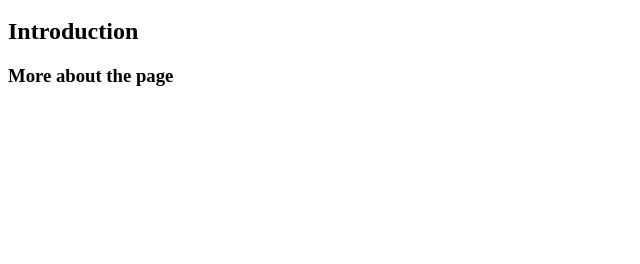
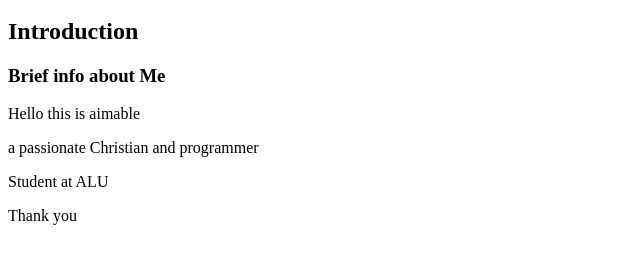
Before and after one commit to aimable0/alu-web-development, a plain HTML site: page html_basic/index.html in a window 1280 px wide. Shown: the part 386-650 px from the top of the page, without its empty margins (0-640 px from the left). Drawn offline with Linux system fonts and the light colour scheme.

Commit message:
adding a new tag

```diff
--- a/html_basic/index.html
+++ b/html_basic/index.html
@@ -10,6 +10,10 @@
     <img src="https://t3.ftcdn.net/jpg/00/87/97/06/360_F_87970620_Tdgw6WYdWnrZHn2uQwJpVDH4vr4PINSc.jpg" width="400" height="300" alt="welcome image" >
     </a>
     <h2>Introduction</h2>
-    <h3>More about the page</h3>
+    <h3>Brief info about Me</h3>
+    <p>Hello this is aimable</p>
+    <p>a passionate Christian and programmer</p>
+    <p>Student at ALU</p>
+    <p>Thank you</p>
 </body>
 </html>
```
